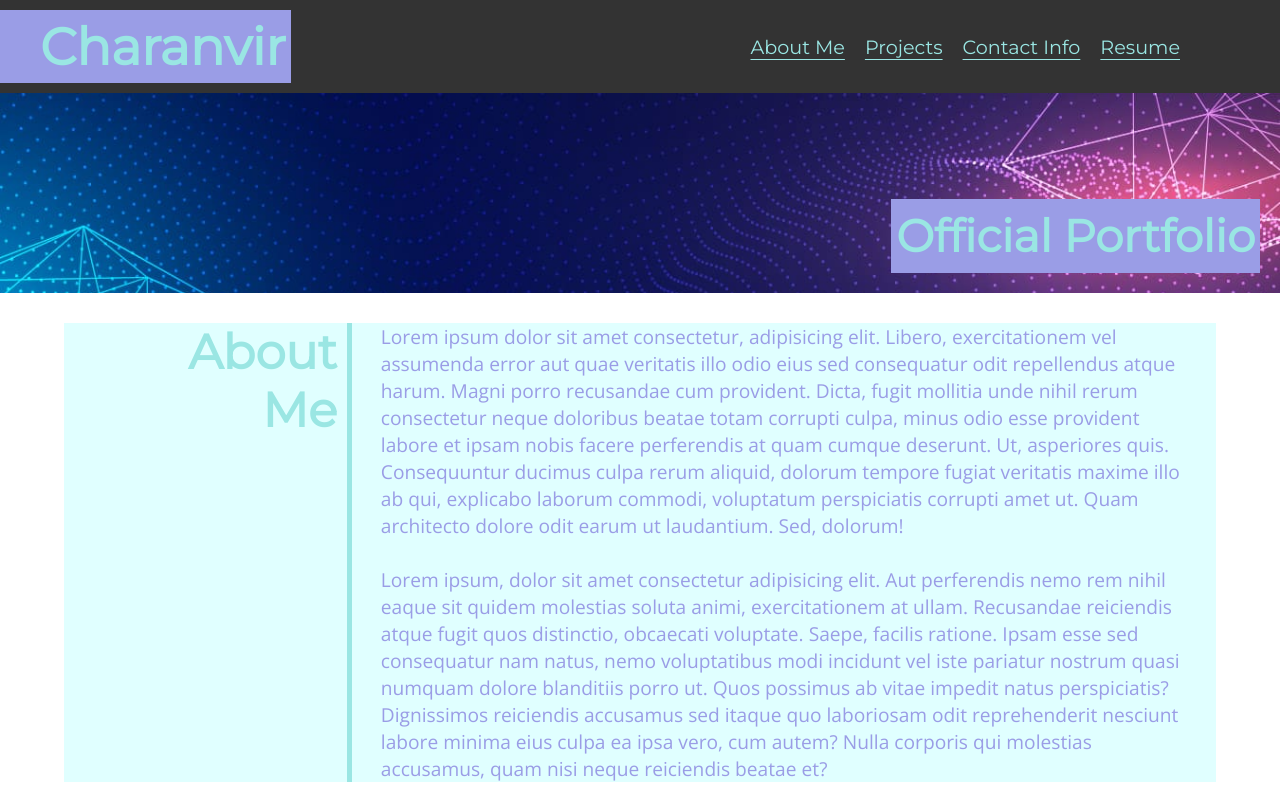
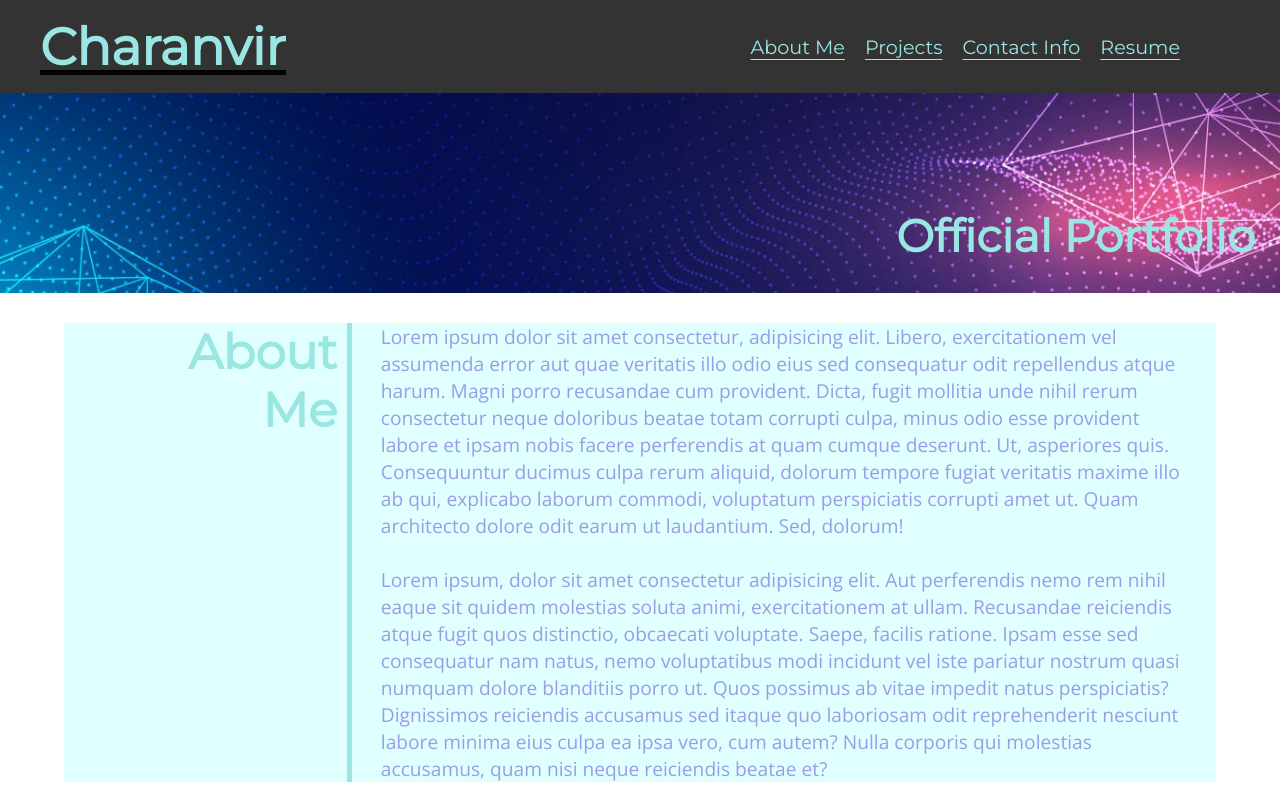
Before and after one commit to Charanvir/Official-Portfolio, a plain HTML site: page index.html in a window 1280 px wide. Shown: the top 800 px of the page. Drawn offline with nearby package versions, Linux system fonts and the light colour scheme.

Commit message:
minor css changes made to clean up code

```diff
--- a/assets/css/style.css
+++ b/assets/css/style.css
@@ -14,9 +14,6 @@
     box-sizing: border-box;
 }
 
-/* body {
-    background-color: var(--primary-color);
-} */
 
 /* Header Styling */
 
@@ -29,11 +26,12 @@ header {
 }
 
 header h1 {
-    background-color: var(--quaternary-color);
     padding: 5px 5px 5px 50px;
     margin-top: 10px;
     margin-bottom: 10px;
     font-size: 4vw;
+    text-decoration: underline;
+    text-underline-offset: 5px;
 }
 
 header h1, header a {
@@ -79,7 +77,6 @@ header nav ul li a {
     font-size: 3.5vw;
     margin-right: 20px;
     margin-bottom: 20px;
-    background-color: var(--quaternary-color);
     padding: 10px 5px;
     font-family: var(--headerFont);
 }
@@ -90,7 +87,6 @@ header nav ul li a {
     display: flex;
     width: 90%;
     margin: 30px auto;
-    /* justify-content: space-evenly; */
     background-color: lightcyan;
 }
 
@@ -115,7 +111,6 @@ header nav ul li a {
 .aboutMe-paragraph {
     box-sizing: border-box;
     flex-basis: 70%;
-    /* background-color: burlywood; */
     margin: auto;
     font-family: var(--paragraphFont);
     color: var(--quaternary-color);
@@ -128,14 +123,12 @@ header nav ul li a {
     display: flex;
     width: 90%;
     margin: 30px auto;
-    /* justify-content: space-evenly; */
     background-color: lightcyan;
 }
 
 .project-header {
     box-sizing: border-box;
     flex-basis: 25%;
-    /* font-family: (--headerFont); */
     font-size: 2.5vw;
     display: flex;
     border-right: 5px solid var(--primary-color);
--- a/index.html
+++ b/index.html
@@ -95,7 +95,7 @@
         <div class="contactInfo-links">
             <ul>
                 <li>
-                    <a href="">647-239-2655</a>
+                    <a href="#">647-239-2655</a>
                 </li>
                 <li>
                     <a href="mailto:charanvir123@gmail.com">charanvir123@gmail.com</a>
```
